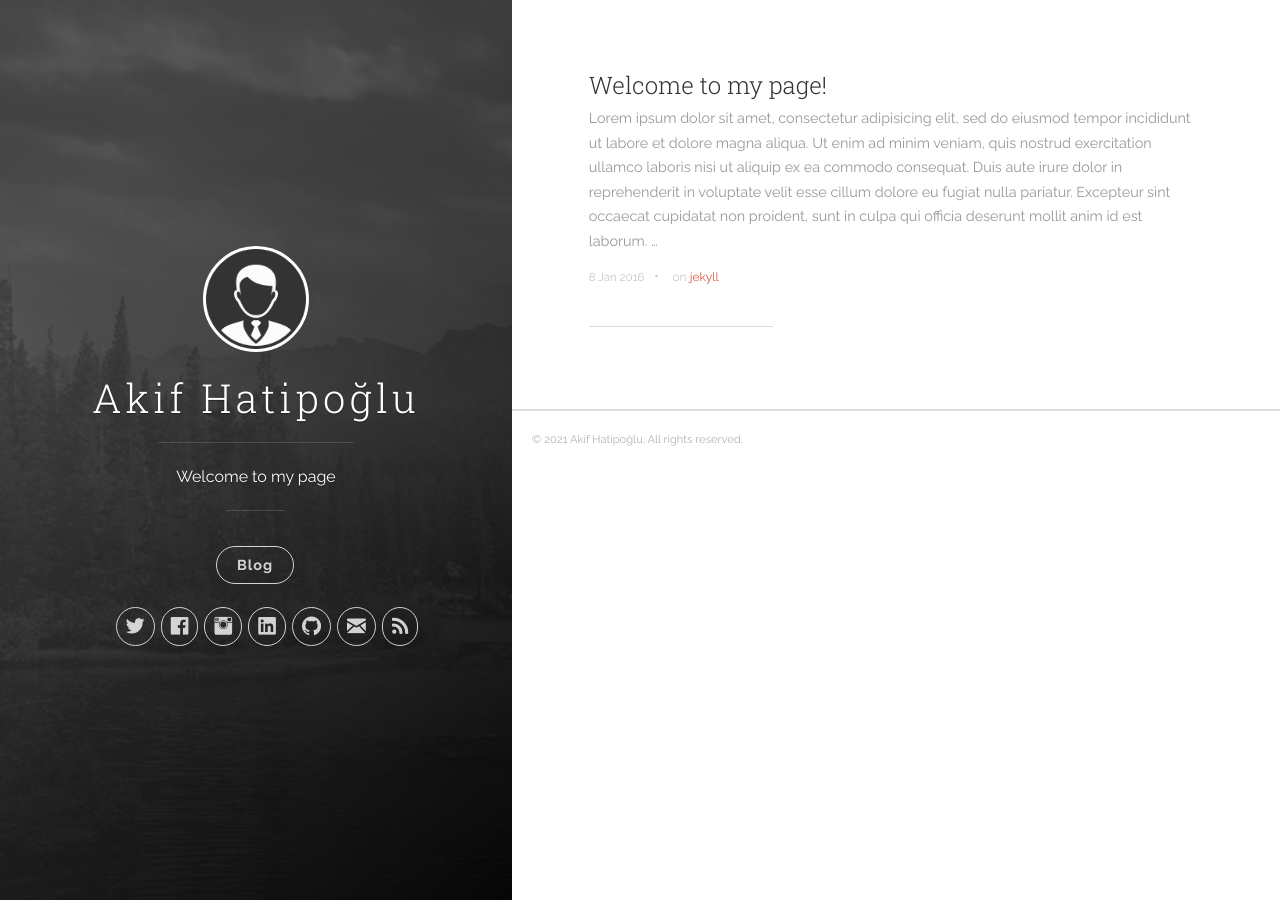
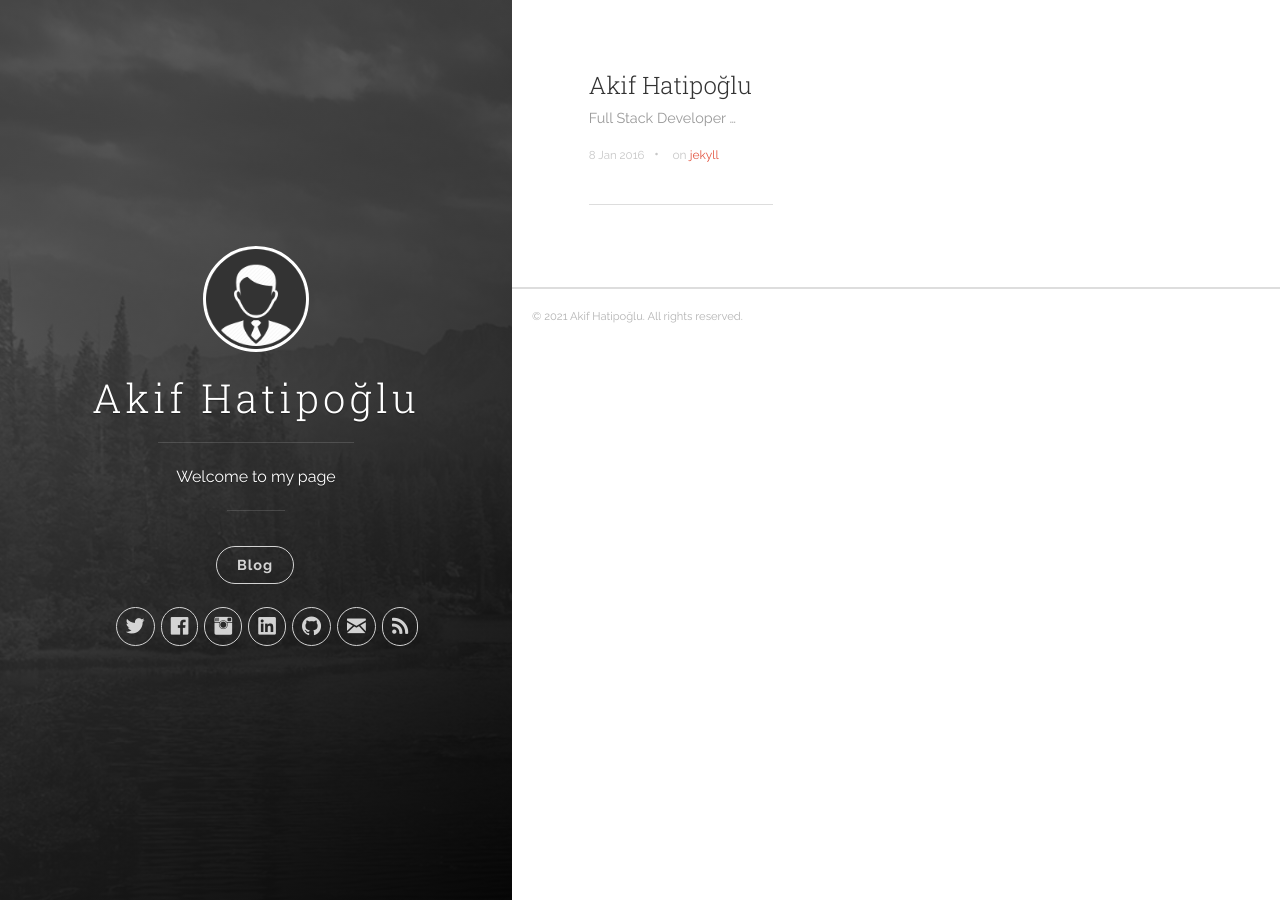
Before and after one commit to akifhatipoglu/akifhatipoglu.github.io, a Jekyll site: the page built from index.html, in a window 1280 px wide. Built offline with Jekyll 4.4.1, drawn with Linux system fonts in a browser that asks for light colours; nearby versions of some CDN libraries; the list of posts is cut into pages by our own code.

Commit message:
Update 2016-01-08-welcome-to-jekyll.markdown

```diff
--- a/_posts/2016-01-08-welcome-to-jekyll.markdown
+++ b/_posts/2016-01-08-welcome-to-jekyll.markdown
@@ -1,7 +1,7 @@
 ---
-title:  "Welcome to my page!"
+title:  "Akif Hatipoğlu"
 date:   2016-01-08 15:04:23
 categories: [jekyll]
 tags: [jekyll]
 ---
-Lorem ipsum dolor sit amet, consectetur adipisicing elit, sed do eiusmod tempor incididunt ut labore et dolore magna aliqua. Ut enim ad minim veniam, quis nostrud exercitation ullamco laboris nisi ut aliquip ex ea commodo consequat. Duis aute irure dolor in reprehenderit in voluptate velit esse cillum dolore eu fugiat nulla pariatur. Excepteur sint occaecat cupidatat non proident, sunt in culpa qui officia deserunt mollit anim id est laborum.
+Full Stack Developer
```
